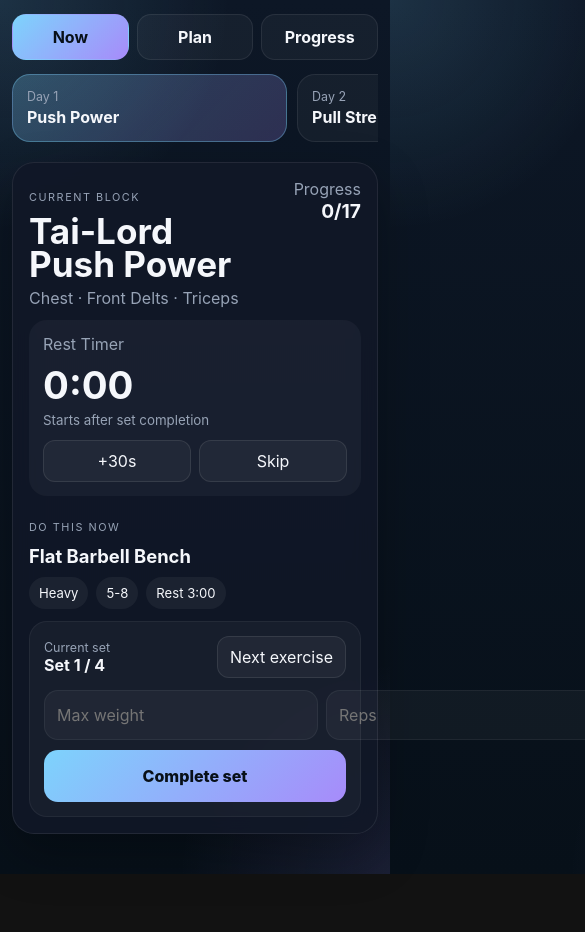
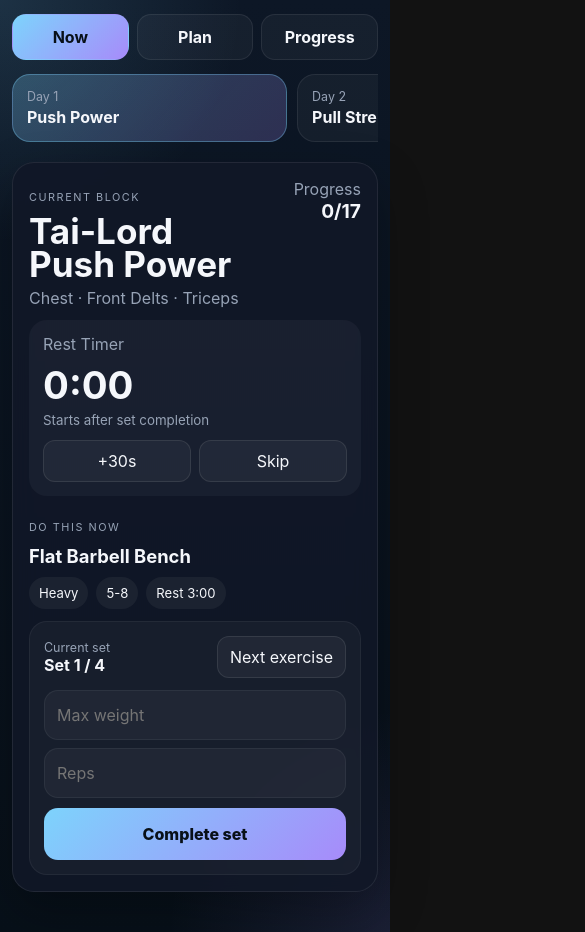
Before and after one commit to zkirby-ai/workout-tracker, a Next.js app: page / in a window 390 px wide. Shown: the whole page, 585 px wide, since content can reach past the window. Before the commit the page ends 874 px from the top, so only its background shows below. Built offline with nearby package versions, Linux system fonts and the light colour scheme.

Commit message:
Fix mobile layout for reps input

```diff
--- a/app/globals.css
+++ b/app/globals.css
@@ -145,11 +145,13 @@ h2 { margin: 4px 0 0; font-size: 1.15rem; }
 }
 .focusInputs {
   display: grid;
-  grid-template-columns: 1fr 1fr;
+  grid-template-columns: 1fr;
   gap: 8px;
   margin-bottom: 10px;
 }
 .focusInputs input, .setRow input {
+  width: 100%;
+  min-width: 0;
   background: rgba(255,255,255,0.04);
   border: 1px solid rgba(255,255,255,0.06);
   border-radius: 14px;
```
